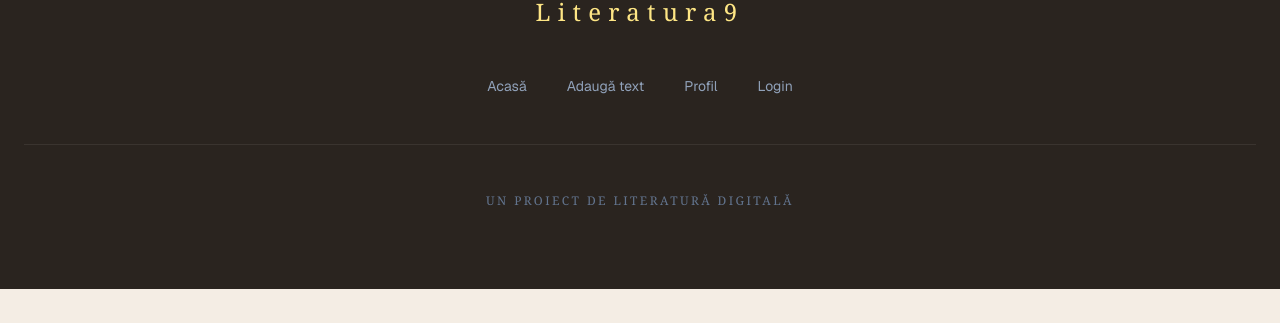
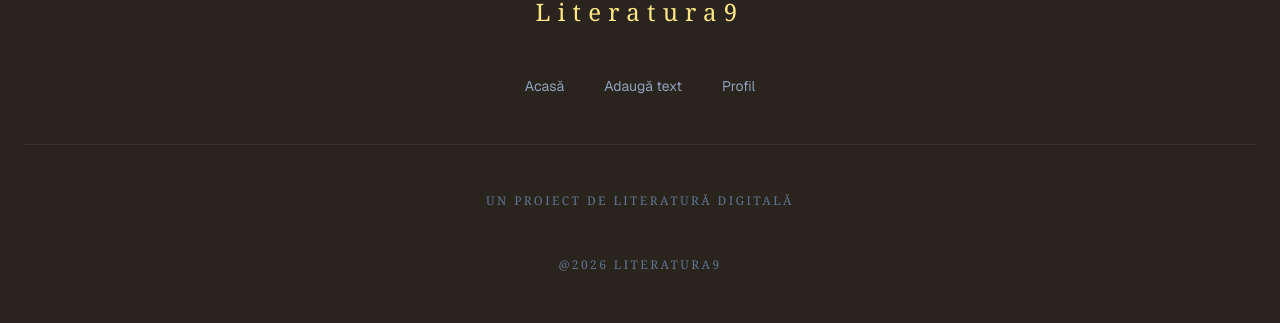
Before and after one commit to magique99/lit-app, a Next.js app: page / in a window 1280 px wide. Shown: the part 1356-1679 px from the top of the page. Before the commit the page ends 1645 px from the top, so only its background shows below. Built offline with nearby package versions, Linux system fonts and the light colour scheme; no server answers; the database is empty.

Commit message:
update UX

```diff
--- a/components/Footer.tsx
+++ b/components/Footer.tsx
@@ -35,12 +35,6 @@ export default function Footer() {
             >
               Profil
             </Link>
-            <Link
-              href="/login"
-              className="text-slate-400 transition hover:text-amber-200"
-            >
-              Login
-            </Link>
           </nav>
 
           <div className="border-t border-[#3a342f]"></div>
@@ -48,6 +42,9 @@ export default function Footer() {
           <p className="text-center font-serif text-xs tracking-[0.2em] text-slate-500 uppercase">
             Un proiect de literatură digitală
           </p>
+          <p className="text-center font-serif text-xs tracking-[0.2em] text-slate-500 uppercase">
+            @2026 Literatura9
+          </p>
         </div>
       </div>
     </footer>
```
